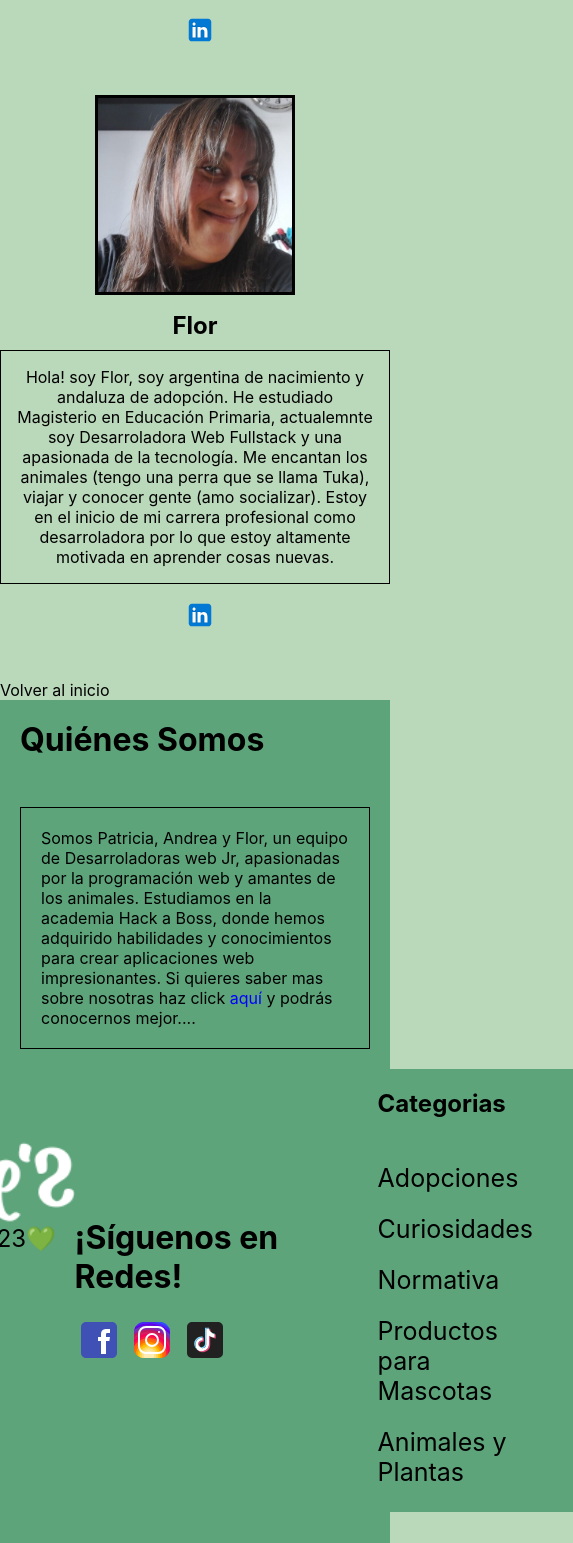
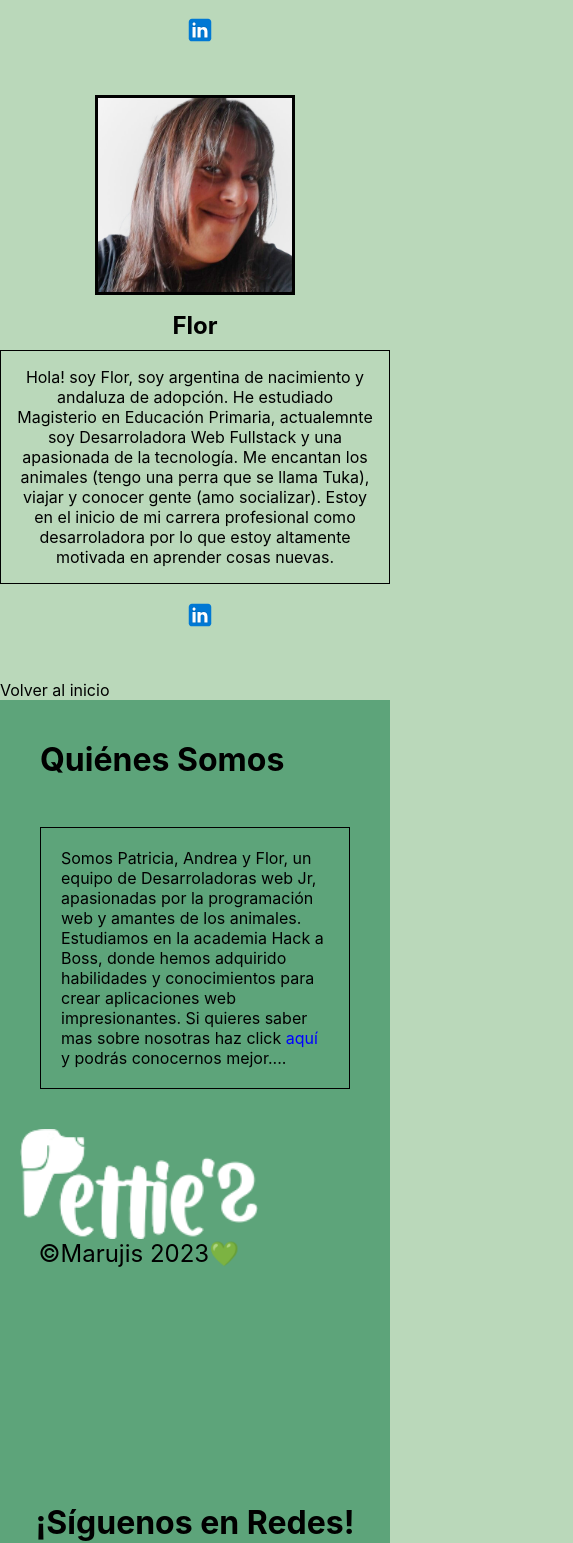
Before and after one commit to Mermalien/Proyect-3, a React (Create React App) app in the folder frontend/: page /aboutus in a window 390 px wide. Shown: the part 1319-2862 px from the top of the page, 573 px wide, since content can reach past the window. Built offline with nearby package versions, Linux system fonts and the light colour scheme.

Commit message:
footer mas responsive y foto flor

```diff
--- a/frontend/src/components/Footer.js
+++ b/frontend/src/components/Footer.js
@@ -8,6 +8,7 @@ import { Link } from "react-router-dom";
 export const Footer = () => {
   return (
     <footer>
+      <div className="footer">
         <div className="main-container">
           <div className="aboutus">
             <h2 className="nosotras">Quiénes Somos</h2>
@@ -20,7 +21,6 @@ export const Footer = () => {
               <a href="/aboutus">aquí</a> y podrás conocernos mejor....
             </p>
           </div>
-        <div className="footer">
           <div className="logo-container">
             <Link to="/">
               <img src={logo_Blanco} alt="logo" />
--- a/frontend/src/pages/AboutUsPage.js
+++ b/frontend/src/pages/AboutUsPage.js
@@ -1,5 +1,5 @@
 import { Link } from "react-router-dom";
-import Flor from "../images/Flor.jpeg";
+import Flor02 from "../images/Flor02.jpg";
 import Andrea from "../images/Andrea.jpg";
 import Patri02 from "../images/Patri02.jpg";
 import "../styles/AboutUsPage.css";
@@ -108,7 +108,7 @@ export const AboutUsPage = () => {
 
         <div className="team-member">
           <img
-            src={Flor}
+            src={Flor02}
             alt="Foto de Flor"
             style={{ height: "200px", width: "200px" }}
           />
```
Also changed, not shown: frontend/src/images/Flor.jpeg (deleted), frontend/src/images/Flor02.jpg (added). Lines whose indentation alone changed are shown as unchanged.
